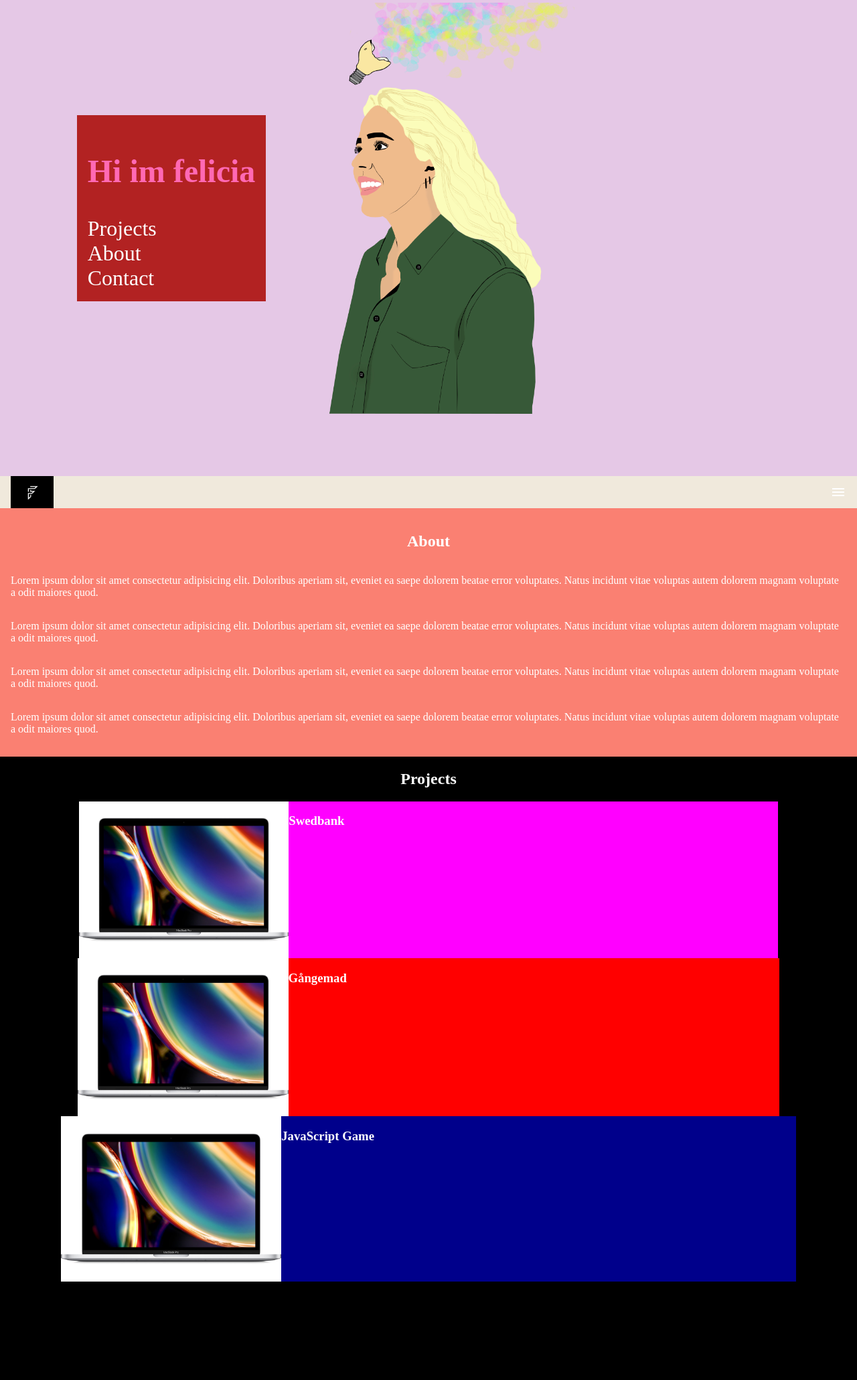
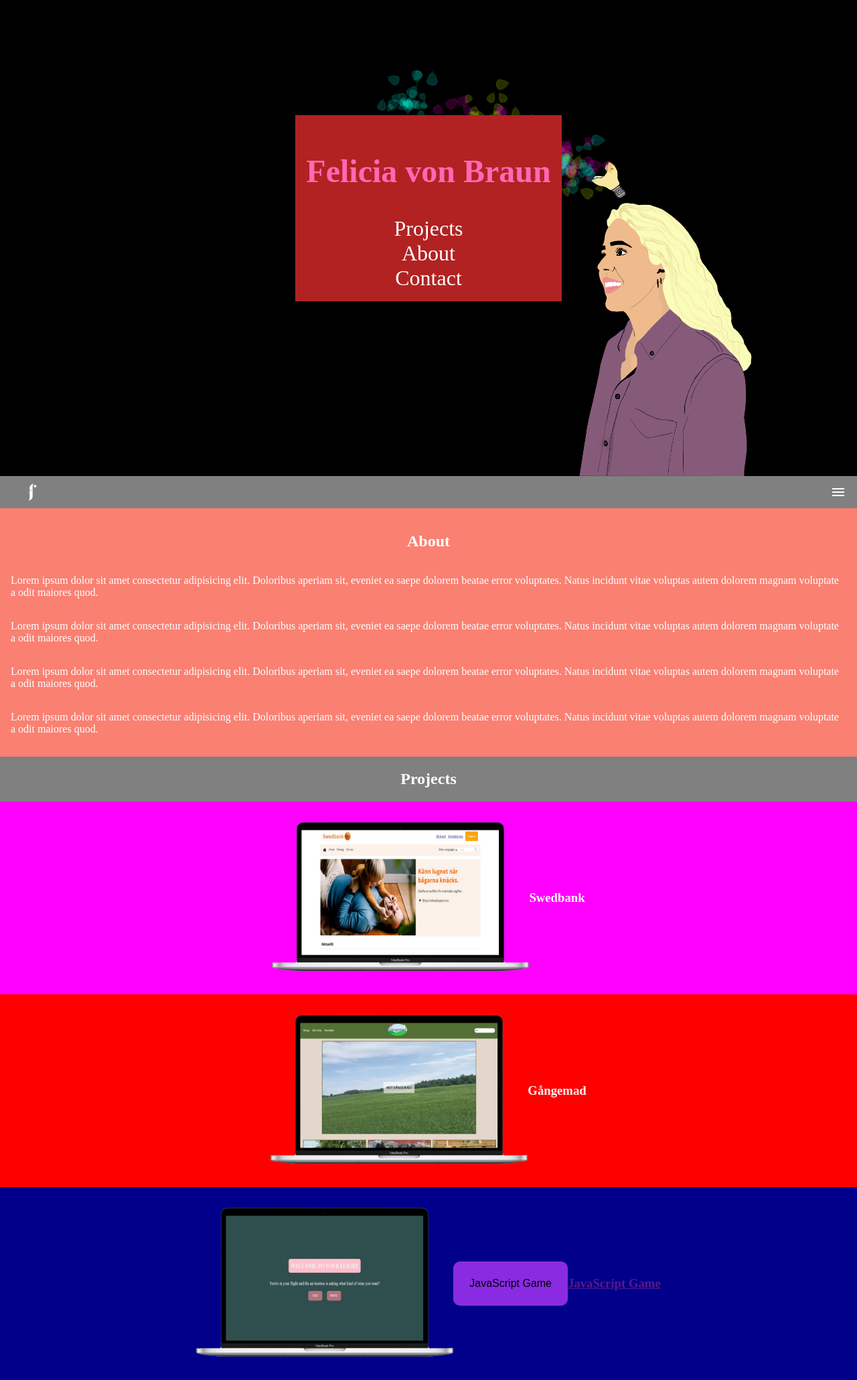
Before and after one commit to feliciavonbraun/my-first-portfolio, a plain HTML site: page index.html in a window 1280 px wide. Shown: the part 89-2150 px from the top of the page at 67% size. Before the commit the page ends 2003 px from the top, so only its background shows below. Drawn offline with Linux system fonts and the light colour scheme.

Commit message:
added pictues and more

```diff
--- a/contact.css
+++ b/contact.css
@@ -21,17 +21,20 @@ header i {
     cursor: pointer;
 }
 
-.top-nav {
-    display: flex;
+.topNav {
     align-items: center;
     justify-content: space-between;
     height: 3rem;
 }
 
-nav {
-    background: rgb(190, 179, 171);
+.burgerNav {
     height: 3rem;
     padding: 0 1rem;
+}
+
+h4 {
+    flex-direction: column;
+    align-items: flex-end;
 }
 
 
--- a/index.html
+++ b/index.html
@@ -11,31 +11,32 @@
 <body>
     <header>
         <div class="presentation flex">
-            <nav class="displayed-nav flex">
-                <h1>Hi im felicia</h1>
+            <nav class="displayed-nav flex center">
+                <h1>Felicia von Braun</h1>
 
                 <a href="#project">Projects</a>
                 <a href="#about">About</a>
                 <a href="contact.html"> Contact</a>
             </nav>
             <div class="flex pictureOfMe">
-                <img class="pictureOfMe" src="/temporary(kopia).jpg" alt="">
+                <img class="pictureOfMe" src="Namnlöst-1.jpg" alt="">
             </div>
         </div>
     </header>
 
 
     <main>
-        <nav class="burger-nav">
-            <div class="top-nav">
-                <img src="d2a47bc6021db28067a973c9901d2b65.jpg" alt="Logo" style="height: 100%;">
-                <i id="menu" class="material-icons">menu</i>
+        <nav class="burgerNav">
+            <div class="topNav">
+                <img src="kaffefff.png" alt="Logo" style="height: 100%;">
+                <i id="menu1" class="material-icons">menu</i>
             </div>
             <div>
-                <h4>Home</h4>
-                <h4>Projects</h4>
-                <h4>About</h4>
-                <h4>Contact</h4>
+                <a href="index.html"><h4>Home</h4></a>
+                <a href="#project"><h4>Projects</h4></a>
+                <a href="#about"><h4>About</a>
+                <a href="contact.html"><h4>Contact</h4></a>
+
             </div>
         </nav>
 
@@ -60,17 +61,18 @@
 
         <div id="project" class="flex" >
             <h2>Projects</h2>
-            <div class="flex" style="background: magenta;">
-                <img class="computerPicture" src="apple-macbook-pro-med-touch-bar-2020-core-i5-8gb-256gb-ssd-133.jpg" alt="">
+            <div class="flex center" style="background: magenta;">
+                <img class="computerPicture" src="swedbankl.png" alt="">
                 <h3>Swedbank</h3>
             </div>
-            <div class="flex" style="background: red;">
-                <img class="computerPicture" src="apple-macbook-pro-med-touch-bar-2020-core-i5-8gb-256gb-ssd-133.jpg" alt="">
+            <div class="flex center" style="background: red;">
+                <img class="computerPicture" src="gangemadl.png" alt="">
                 <h3> Gångemad</h3>
             </div>
-            <div class="flex" style="background: darkblue;">
-                <img class="computerPicture" src="apple-macbook-pro-med-touch-bar-2020-core-i5-8gb-256gb-ssd-133.jpg" alt="">
-                <h3> JavaScript Game</h3>
+            <div class="flex center" style="background: darkblue;">
+                <img class="computerPicture" src="jsGame.png" alt="">
+                <button>JavaScript Game</button>
+                <a href=""><h3> JavaScript Game</h3></a>
             </div>
 
         </div>
--- a/script.js
+++ b/script.js
@@ -1,13 +1,28 @@
+// Burger menu2 (on contact page)
 const header = document.querySelector('header');
-// const main = document.querySelector('main');
-const menuIcon = document.getElementById('menu');
+const menuIcon = document.getElementById('menu2');
 
 menuIcon.onclick = function() {
-    if (header.style.height == '100%') {
+    if (header.style.height == '40%') {
         header.style.height = null;
     } else {
-        header.style.height = '100%';
+        header.style.height = '40%';
     }
+}
+
+
+//Burger menu1 (on homepage)
+const main = document.getElementsByClassName('burgerNav');
+const menuIcon1 = document.getElementById('menu1')
+
+// burger nav ska ökas inte header
+
+menuIcon1.onclick = function() {
+    if (burgerNav.style.height == '100%') {
+         burgerNav.style.height = null;
+     } else {
+         burgerNav.style.height = '100%';
+     }
 }
 
 
@@ -16,8 +31,8 @@ menuIcon.onclick = function() {
 
 
 
-window.onload = changeActiveImage;
-// window.addEventListener('load', main);
+// window.onload = changeActiveImage;
+window.addEventListener('load', main);
 
 
 /** Start the animation with a set interval */
--- a/style.css
+++ b/style.css
@@ -1,3 +1,6 @@
+html {
+    scroll-behavior: smooth;
+}
 body {
     margin: 0;
     background: black;
@@ -6,7 +9,7 @@ body {
 
 /* HEADER ELEMENTS*/
 header {
-    background: rgb(229, 200, 230);
+    /* background: rgb(229, 200, 230); */
     top: 0;
     left: 0;
     right: 0;
@@ -23,11 +26,11 @@ header {
 }
 
 .pictureOfMe {
-    /* position: absolute;  */
+    position: absolute;
     visibility: visible;
     left: 25%;
-    top: 18%;
-    width: 60%;
+    /* top: 18%;  */
+    width: 70%;
     bottom: 0;
 }
 
@@ -35,8 +38,8 @@ header {
     background: firebrick;
     flex-direction: column;
     padding: 1rem;
+    font-size: 2rem;
     z-index: 100;
-    font-size: 2rem;
 }
 
 .displayed-nav > a:link {
@@ -56,6 +59,7 @@ header {
 
 /* MAIN ELEMENTS*/
 main {
+    background: grey;
 }
 
 
@@ -65,16 +69,16 @@ main {
 }
 
 /* NAVIGATION BAR ELEMENTS */
-.burger-nav {
-    background: rgb(240, 233, 220);
+.burgerNav {
     height: 3rem;
     padding: 0 1rem;
     position: sticky;
     top: 0;
     overflow: hidden;
+    z-index: 10000;
 }
 
-.top-nav {
+.topNav {
     display: flex;
     align-items: center;
     justify-content: space-between;
@@ -92,16 +96,28 @@ main i {
     flex-direction: column;
     justify-content: center;
     align-items: center;
-
 }
 
 #project {
     /* padding: 1rem; */
     flex-direction: column;
-    align-items: center;
+    /* align-items: center; */
+    text-align: center;
 }
 
+button {
+    padding: 1.5rem;
+    border-radius: 10px;
+    border: none;
+    font-size: 1rem;
+    background: blueviolet;
+}
 
+button:hover {
+    text-decoration: none;
+    color: rgb(50, 73, 28);
+    background: blue;
+}
 
 
 /* SLIDESHOW ELEMENTS */
@@ -134,3 +150,9 @@ main i {
 .flex {
     display: flex;
 }
+
+.center {
+    display: flex;
+    align-items: center;
+    justify-content: center;
+}
```
Also changed, not shown: contact.html (+7 -7 lines), Namnlöst-1.jpg (added), gangemad.jpg (added), gangemadl.png (added), jsGame.png (added), kaffefff.png (added), swedbankl.png (added), 1 other file.
